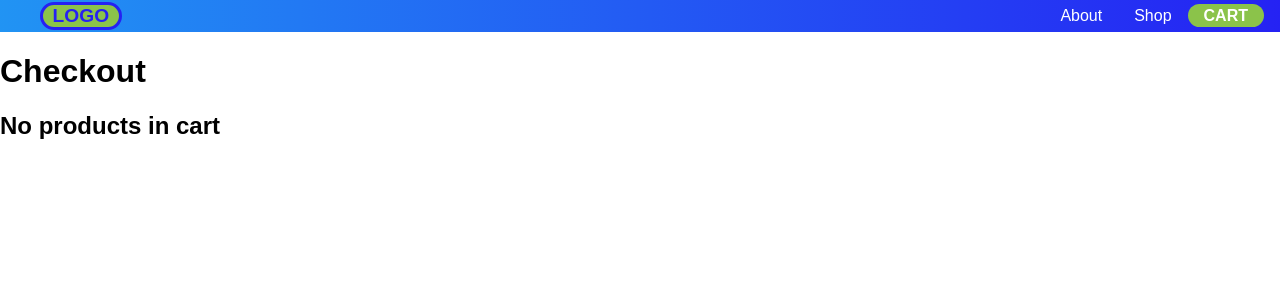
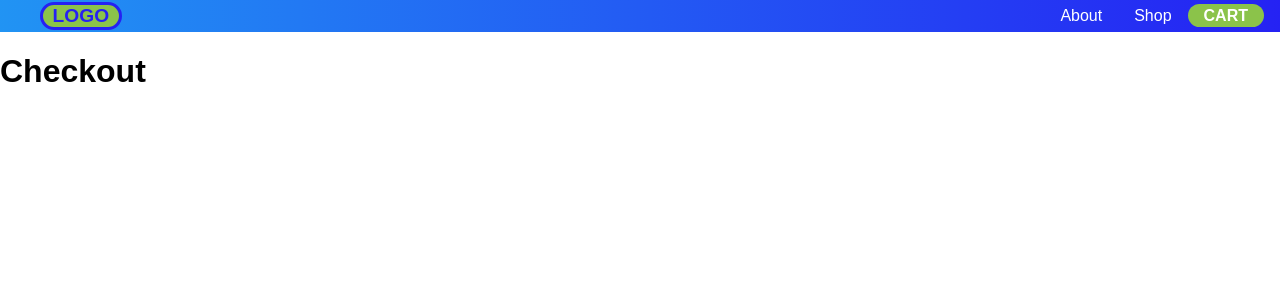
Before and after one commit to Hotheda/Calvinshop, a React (Create React App) app in the folder ClientApp/: page /cart in a window 1280 px wide. Shown: the top 300 px of the page. Built offline with nearby package versions, Linux system fonts and the light colour scheme.

Commit message:
add to cart

```diff
--- a/ClientApp/src/components/Checkout.js
+++ b/ClientApp/src/components/Checkout.js
@@ -1,10 +1,23 @@
-import React from "react"
+import React,{ useContext } from "react"
+import { ProductsContext } from "./ProductsContext"
+
 
 function Checkout(){
+    const [cartItems, setCartItems] = useContext(ProductsContext);
+
+    const cartList = cartItems.map((item)=>{
+        if(item.inCart){
+            return <li>{item.name}</li>
+        }
+    })
+
+    console.log(cartList)
     return(
         <div>
             <h1>Checkout</h1>
-            <h2>No products in cart</h2>
+            <ul>
+                {cartList}
+            </ul>
         </div>
     )
 }
--- a/ClientApp/src/components/Shop.js
+++ b/ClientApp/src/components/Shop.js
@@ -1,4 +1,4 @@
-import React, {useState, useContext} from "react"
+import React, {useContext} from "react"
 import {ProductsContext} from "./ProductsContext"
 
 
```
